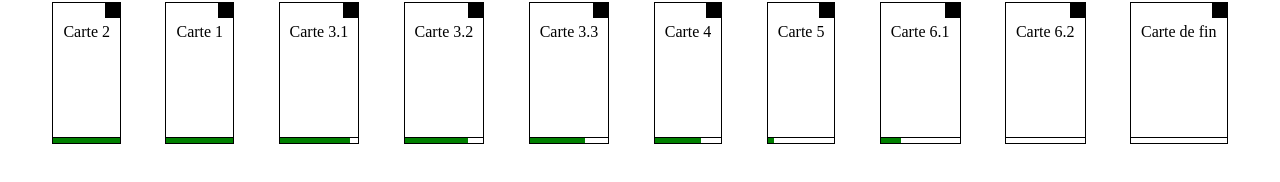
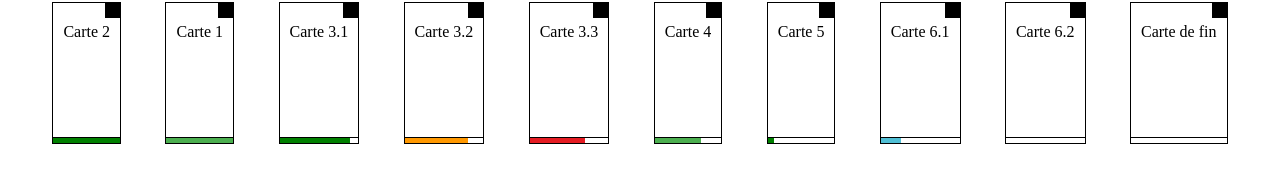
Before and after one commit to BPTdev/ActivityFlow-Final, a React (Create React App) app: page / in a window 1280 px wide. Shown: the part 126-308 px from the top of the page. Built offline with nearby package versions, Linux system fonts and the light colour scheme.

Commit message:
Add colors to progress bar

```diff
--- a/src/Xarrows.tsx
+++ b/src/Xarrows.tsx
@@ -88,8 +88,10 @@ const ConnectPointsWrapper = ({
           e.dataTransfer.setData("arrow", boxId);
         }}
         onDrag={(e) => {
-          const { offsetTop, offsetLeft }: { offsetLeft: any; offsetTop: any } =
-            boxRef.current;
+          const {
+            offsetTop,
+            offsetLeft,
+          }: { offsetLeft: number; offsetTop: number } = boxRef.current;
           let dragRefValue;
           if (dragRef.current) {
             dragRefValue = dragRef.current.state;
@@ -125,20 +127,30 @@ const boxStyle = {
 /**
  * The draggable box's code
  *
- * @params any text
+ * @params string | null | undefined text
  *         any addArrow
  *         any setArrows
  *         any boxId
+ *         completionLevel number
+ *         color string
  * @return div conaining the box
  */
 interface boxInt {
-  text: any;
+  text: string | null | undefined;
   addArrow: any;
   setArrows: any;
   boxId: string;
   completionLevel: number;
+  color: string;
 }
-const Box = ({ text, addArrow, setArrows, boxId, completionLevel }: boxInt) => {
+const Box = ({
+  text,
+  addArrow,
+  setArrows,
+  boxId,
+  completionLevel,
+  color,
+}: boxInt) => {
   const dragRef: React.MutableRefObject<undefined> = useRef();
   const boxRef: React.MutableRefObject<undefined> = useRef();
   return (
@@ -169,7 +181,7 @@ const Box = ({ text, addArrow, setArrows, boxId, completionLevel }: boxInt) => {
         <div className="progressbar-container">
           <div
             className="progressbar-bar"
-            style={{ width: completionLevel + "%", color: "blue" }}
+            style={{ width: completionLevel + "%", backgroundColor: color }}
           ></div>
         </div>
       </div>
@@ -210,6 +222,7 @@ export default function XarrowComponent() {
           {...{ addArrow, setArrows }}
           boxId={"" + id.id}
           completionLevel={id.completionLevel}
+          color={id.color}
         />
       ))}
 
```
